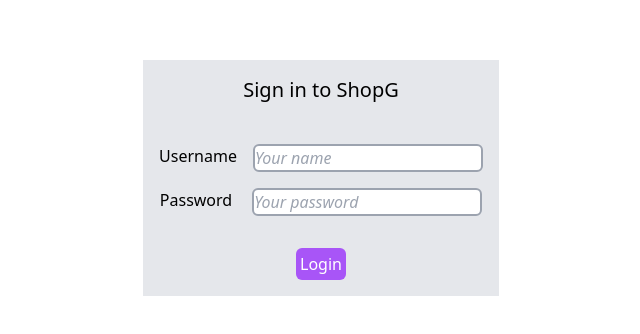
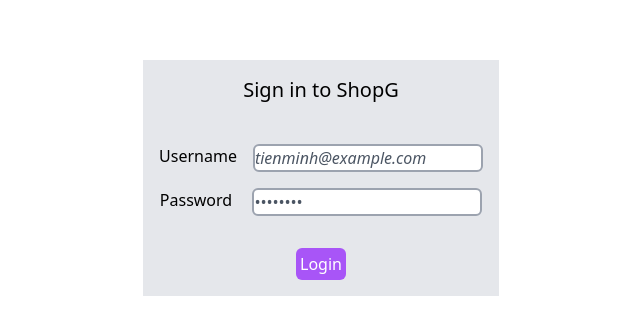
Before and after one commit to cocomelonjuice/GShop, a React (Vite) app: page /authentication/LoginForm in a window 1280 px wide. Shown: the part 148-482 px from the top of the page, without its empty margins (319-959 px from the left). Built offline with nearby package versions, Linux system fonts and the light colour scheme.

Commit message:
update tanstack Query, react hot toast, logn form

```diff
--- a/package.json
+++ b/package.json
@@ -14,8 +14,10 @@
     "@supabase/auth-ui-react": "^0.4.7",
     "@supabase/auth-ui-shared": "^0.1.8",
     "@supabase/supabase-js": "^2.39.7",
+    "@tanstack/react-query": "^5.24.8",
     "react": "^18.2.0",
     "react-dom": "^18.2.0",
+    "react-hot-toast": "^2.4.1",
     "react-icons": "^5.0.1",
     "react-redux": "^9.1.0",
     "react-router-dom": "^6.21.1"
--- a/src/App.jsx
+++ b/src/App.jsx
@@ -6,11 +6,16 @@
 import LoginForm from './authentication/LoginForm'
 import './App.css'
 
+import { QueryClient, useQuery, QueryClientProvider } from '@tanstack/react-query';
+
+const queryClient = new QueryClient()
+
 export default function App() {
 
   return (
     <>
-      <Router>
+        <QueryClientProvider client={queryClient}>
+        <Router>
         <Routes>
           <Route path="/" element={<Home />} />
           <Route path="/Cart" element={<Cart />} />
@@ -18,6 +23,10 @@
           <Route path="/authentication/LoginForm" element={<LoginForm />} />
         </Routes>
       </Router>
+        </QueryClientProvider>
+
+
+
     </>
   )
 }
--- a/src/authentication/LoginForm.jsx
+++ b/src/authentication/LoginForm.jsx
@@ -1,11 +1,13 @@
 import React from 'react'
 import { useState } from 'react';
-import { login } from '../services/apiAuth';
+import { useLogin } from './useLogin';
 
 const LoginForm = () => {
 
-  const[email,setEmail]=useState("");
-  const [password,setPassword]=useState("");
+  const[email,setEmail]=useState("tienminh@example.com");
+  const [password,setPassword]=useState("12345678");
+
+  const {login, isLoading}=useLogin()
 
   function handleSubmit (e){
     e.preventDefault();
@@ -23,15 +25,15 @@
 
             <div className='flex flex-row m-auto gap-4'>
                 <h1>Username</h1>
-                <input type="email" value={email} onChange={(e)=>setEmail(e.target.value)} placeholder="Your name"  className='text-gray-600 italic border-gray-400 border-2 rounded-md '/>
+                <input type="email" value={email} disabled={isLoading} onChange={(e)=>setEmail(e.target.value)} placeholder="Your name"  className='text-gray-600 italic border-gray-400 border-2 rounded-md '/>
             </div>
 
             <div className='flex flex-row m-auto gap-5'>
                 <h1>Password</h1>
-                <input type="password" value ={password} onChange={(e)=>setPassword(e.target.value)} placeholder="Your password" className="text-gray-600 italic  border-gray-400 border-2  rounded-md" />
+                <input type="password" value ={password} disabled={isLoading} onChange={(e)=>setPassword(e.target.value)} placeholder="Your password" className="text-gray-600 italic  border-gray-400 border-2  rounded-md" />
             </div>
 
-            <button stype="submit" className='text-white bg-purple-500 max-w-fit m-auto p-1 rounded-md mt-4'>Login</button>
+            <button stype="submit" disabled={isLoading} className='text-white bg-purple-500 max-w-fit m-auto p-1 rounded-md mt-4'>Login</button>
 
         </form>
     </>
--- /dev/null
+++ b/src/authentication/useLogin.jsx
@@ -0,0 +1,21 @@
+import { useMutation } from "@tanstack/react-query";
+import { login as loginApi } from "../services/apiAuth";
+import { useNavigate } from "react-router-dom";
+import toast from "react-hot-toast";
+
+export function useLogin(){
+    const navigate = useNavigate();
+
+   const {mutate: login, isLoading}=  useMutation({
+        mutationFn : ({email,password})=>loginApi({email, password}),
+        onSuccess: (user)=>{
+            console.log(user);
+           navigate("/")
+        },
+        onError: (err)=>{
+            console.log("ERROR", err);
+            toast.error("Wrong email or password")
+        },
+    });
+    return {login, isLoading};
+}
--- a/src/main.jsx
+++ b/src/main.jsx
@@ -6,6 +6,8 @@
 import { store } from "./redux/ReduxStore.jsx";
 import {Provider} from 'react-redux'
 
+
+
 const root = ReactDOM.createRoot(document.getElementById('root')).render(
   <React.StrictMode>
     <Provider store={store}>
```
Also changed, not shown: 1 other file (tests, documents, lock files or other folders).
